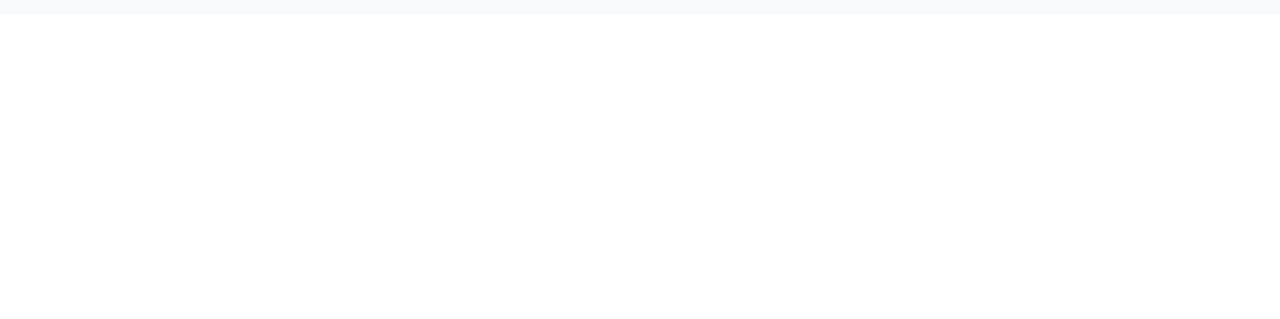
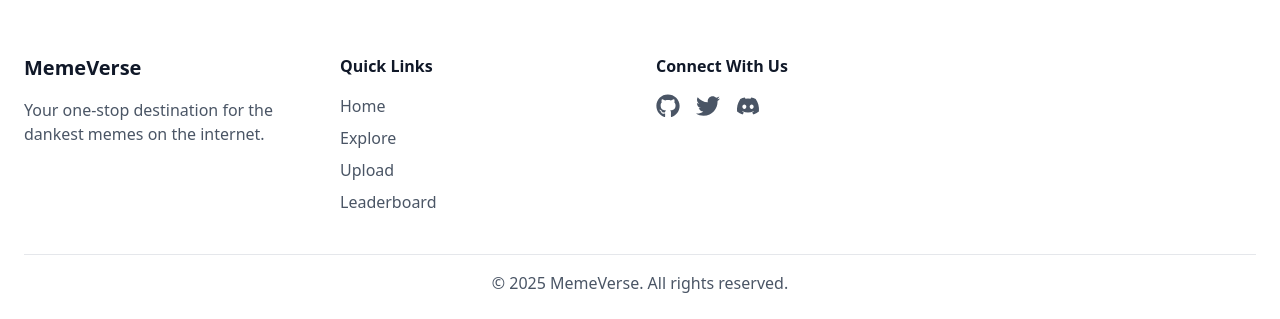
Before and after one commit to TCF-Amar/MemeVerse, a React (Vite) app: page / in a window 1280 px wide. Shown: the part 834-1153 px from the top of the page. Before the commit the page ends 848 px from the top, so only its background shows below. Built offline with nearby package versions, Linux system fonts and the light colour scheme; no server answers.

Commit message:
add more  files

```diff
--- a/src/App.jsx
+++ b/src/App.jsx
@@ -2,6 +2,7 @@ import React from "react";
 import { BrowserRouter as Router, Route, Routes } from "react-router-dom";
 import { AppProvider } from "./context/AppContext.jsx"; // Updated extension
 import NavBar from "./components/NavBar";
+import Footer from "./components/Footer";
 import Home from "./pages/Home";
 import Explore from "./pages/Explore";
 import Upload from "./pages/Upload";
@@ -14,7 +15,9 @@ function App() {
   return (
     <AppProvider>
       <Router>
-        <NavBar /><br /><br />
+        <div className="min-h-screen flex flex-col">
+          <NavBar />
+          <main className="flex-grow container mx-auto px-4 py-8">
             <Routes>
               <Route path="/" element={<Home />} />
               <Route path="/explore" element={<Explore />} />
@@ -24,6 +27,9 @@ function App() {
               <Route path="/meme/:id" element={<MemeDetails />} />
               <Route path="*" element={<NotFound />} />
             </Routes>
+          </main>
+          <Footer />
+        </div>
       </Router>
     </AppProvider>
   );
--- /dev/null
+++ b/src/components/Footer.jsx
@@ -0,0 +1,78 @@
+import React from 'react';
+import { Link } from 'react-router-dom';
+import { FaGithub, FaTwitter, FaDiscord } from 'react-icons/fa';
+
+const Footer = () => {
+  const currentYear = new Date().getFullYear();
+
+  const footerLinks = [
+    { name: 'Home', path: '/' },
+    { name: 'Explore', path: '/explore' },
+    { name: 'Upload', path: '/upload' },
+    { name: 'Leaderboard', path: '/leaderboard' },
+  ];
+
+  const socialLinks = [
+    { name: 'GitHub', icon: FaGithub, url: 'https://github.com' },
+    { name: 'Twitter', icon: FaTwitter, url: 'https://twitter.com' },
+    { name: 'Discord', icon: FaDiscord, url: 'https://discord.com' },
+  ];
+
+  return (
+    <footer className="bg-white dark:bg-gray-900 mt-auto">
+      <div className="mx-auto w-full max-w-screen-xl p-6">
+        <div className="grid grid-cols-1 gap-8 md:grid-cols-3 lg:grid-cols-4">
+          {/* Brand Section */}
+          <div>
+            <h2 className="mb-4 text-xl font-bold text-gray-900 dark:text-white">MemeVerse</h2>
+            <p className="text-gray-600 dark:text-gray-400">
+              Your one-stop destination for the dankest memes on the internet.
+            </p>
+          </div>
+
+          {/* Navigation Links */}
+          <div>
+            <h3 className="mb-4 font-semibold text-gray-900 dark:text-white">Quick Links</h3>
+            <ul className="text-gray-600 dark:text-gray-400">
+              {footerLinks.map((link) => (
+                <li key={link.name} className="mb-2">
+                  <Link
+                    to={link.path}
+                    className="hover:text-gray-900 dark:hover:text-white transition-colors"
+                  >
+                    {link.name}
+                  </Link>
+                </li>
+              ))}
+            </ul>
+          </div>
+
+          {/* Social Links */}
+          <div>
+            <h3 className="mb-4 font-semibold text-gray-900 dark:text-white">Connect With Us</h3>
+            <div className="flex space-x-4">
+              {socialLinks.map((social) => (
+                <a
+                  key={social.name}
+                  href={social.url}
+                  target="_blank"
+                  rel="noopener noreferrer"
+                  className="text-gray-600 hover:text-gray-900 dark:text-gray-400 dark:hover:text-white transition-colors"
+                >
+                  <social.icon className="h-6 w-6" />
+                </a>
+              ))}
+            </div>
+          </div>
+        </div>
+
+        {/* Copyright */}
+        <div className="mt-8 border-t border-gray-200 dark:border-gray-700 pt-4 text-center text-gray-600 dark:text-gray-400">
+          <p>© {currentYear} MemeVerse. All rights reserved.</p>
+        </div>
+      </div>
+    </footer>
+  );
+};
+
+export default Footer;
```
Lines whose indentation alone changed are shown as unchanged.
